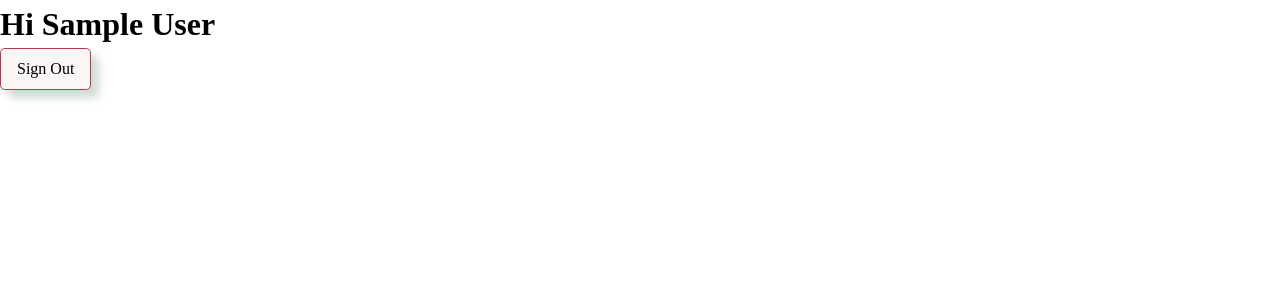
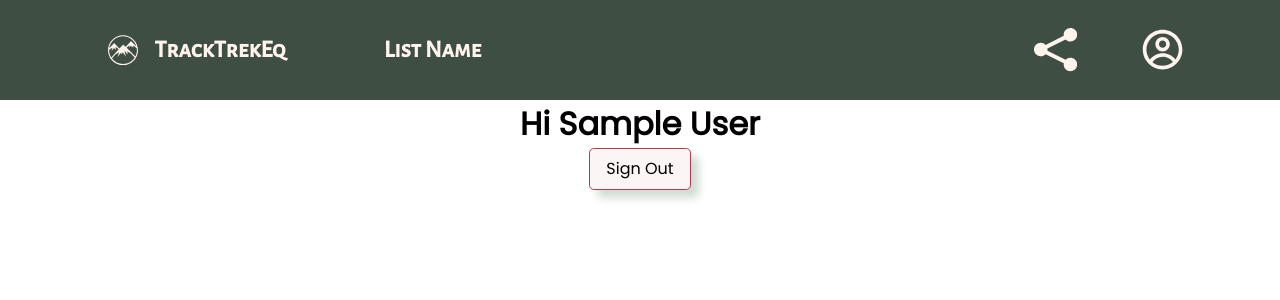
Before and after one commit to radoslaw-luckos/TrackTrekEq, a React (Vite) app: page / in a window 1280 px wide. Shown: the top 300 px of the page. Built offline with nearby package versions, Linux system fonts and the light colour scheme; no server answers; sample sign-in values are in the browser's storage.

Commit message:
basic menu structure added

```diff
--- /dev/null
+++ b/src/components/layout/Menu.tsx
@@ -0,0 +1,22 @@
+import Logo from '../Logo';
+import { ImShare2 } from 'react-icons/im';
+import { CgProfile } from 'react-icons/cg';
+
+const Menu = () => {
+	return (
+		<nav className='menu'>
+			<header className='logo'>
+				<Logo />
+			</header>
+			<div className='navbar'>
+				<h2 className='listName'>List Name</h2>
+				<div className='topIcons'>
+					<ImShare2 />
+					<CgProfile />
+				</div>
+			</div>
+		</nav>
+	);
+};
+
+export default Menu;
--- a/src/pages/AuthPage.tsx
+++ b/src/pages/AuthPage.tsx
@@ -43,6 +43,7 @@ const Auth = () => {
 			navigate('/');
 		} catch (error) {
 			console.log(error);
+			//error handling TODO
 		}
 	};
 
@@ -60,14 +61,14 @@ const Auth = () => {
 				<Box>
 					<Logo />
 					<h2 className='authPageHeading'>
-						It is an app that helps you to track easily your whole mountain equipment!
+						It is an app that helps you track your whole mountain equipment easily!
 					</h2>
 					<p className='authPageText'>
 						Lorem ipsum dolor sit amet consectetur adipisicing elit. Temporibus cumque cupiditate
 						libero aperiam. Porro nostrum recusandae tempore dicta officia assumenda ut, reiciendis,
 						id temporibus alias eum necessitatibus quis consequuntur perspiciatis!
 					</p>
-					<h3 className='authPageMessage'>Join it wright now!</h3>
+					<h3 className='authPageMessage'>Join it right now!</h3>
 					<div className='authPageSingInBtns'>
 						<Button
 							color={ButtonColor.Green}
--- a/src/pages/HomePage.tsx
+++ b/src/pages/HomePage.tsx
@@ -3,6 +3,8 @@ import { useAuthState } from 'react-firebase-hooks/auth';
 import { useNavigate } from 'react-router-dom';
 import Button from '../components/layout/Button';
 import { ButtonColor } from '../utils/Enums';
+import Menu from '../components/layout/Menu';
+import ContentWrapper from '../components/layout/ContentWrapper';
 
 const Home = () => {
 	const [user, loading] = useAuthState(auth);
@@ -18,7 +20,8 @@ const Home = () => {
 	if (loading) return <h1>Loading ...</h1>;
 	if (user)
 		return (
-			<div>
+			<ContentWrapper>
+				<Menu />
 				<h1>Hi {`${user.displayName}`!}</h1>
 				<Button
 					color={ButtonColor.Red}
@@ -26,7 +29,7 @@ const Home = () => {
 				>
 					<p>Sign Out</p>
 				</Button>
-			</div>
+			</ContentWrapper>
 		);
 };
 
--- a/src/styles/base/_colors.scss
+++ b/src/styles/base/_colors.scss
@@ -4,3 +4,4 @@ $color-black: #1F2922;
 $color-blue: #0d8af0;
 $color-lightgreen: #38ba47;
 $color-red: #ba384e;
+$color-bg-dark: #3F4E43;
--- a/src/styles/components/_Box.scss
+++ b/src/styles/components/_Box.scss
@@ -5,7 +5,6 @@
     border-radius: 1rem;
     max-width: 60%;
     *{
-        font-family: $font-primary;
         color: $color-darkgreen;
     }
     h1{
--- a/src/styles/components/_ContentWrapper.scss
+++ b/src/styles/components/_ContentWrapper.scss
@@ -2,8 +2,9 @@
     display: flex;
     flex-direction: column;
     align-items: center;
-    justify-content: center;
+    justify-content: flex-start;
     width: 100%;
     min-height: 100vh;
     position: relative;
+    font-family: $font-primary;
 }
--- a/src/styles/components/_Logo.scss
+++ b/src/styles/components/_Logo.scss
@@ -4,6 +4,7 @@
     align-items: center;
     justify-content: center;
     width: 100%;
+    font-family: $font-titles;
     svg{
         font-size: 2rem;
         margin-left: .5rem;
--- /dev/null
+++ b/src/styles/layout/_Menu.scss
@@ -0,0 +1,40 @@
+.menu{
+    width: 100%;
+    display: flex;
+    flex-flow: row nowrap;
+    align-items: center;
+    background-color: $color-bg-dark;
+    color: $color-white;
+    .logo{
+        padding: 1rem 2rem;
+        width: 30vw;
+        svg{
+            fill: $color-white;
+            margin-right: 1rem;
+        }
+    }
+    .navbar{
+        display: flex;
+        flex-flow: row nowrap;
+        align-items: center;
+        justify-content: space-between;
+        width: 80vw;
+        font-family: $font-titles;
+        .topIcons{
+            display: flex;
+            flex-flow: row nowrap;
+            align-items: center;
+            margin-right: 4rem;
+            font-size: 2.2rem;
+            &:first-child{
+                height: 35px;
+            }
+            &:last-child{
+                font-size: 2.7rem;
+            }
+            svg{
+                margin-inline: 2rem;
+            }
+        }
+    }
+}
--- a/src/styles/main.scss
+++ b/src/styles/main.scss
@@ -8,5 +8,8 @@
 @import 'components/Logo';
 @import 'components/Button';
 
+//layout
+@import 'layout/Menu';
+
 //pages
 @import 'pages/AuthPage';
```
